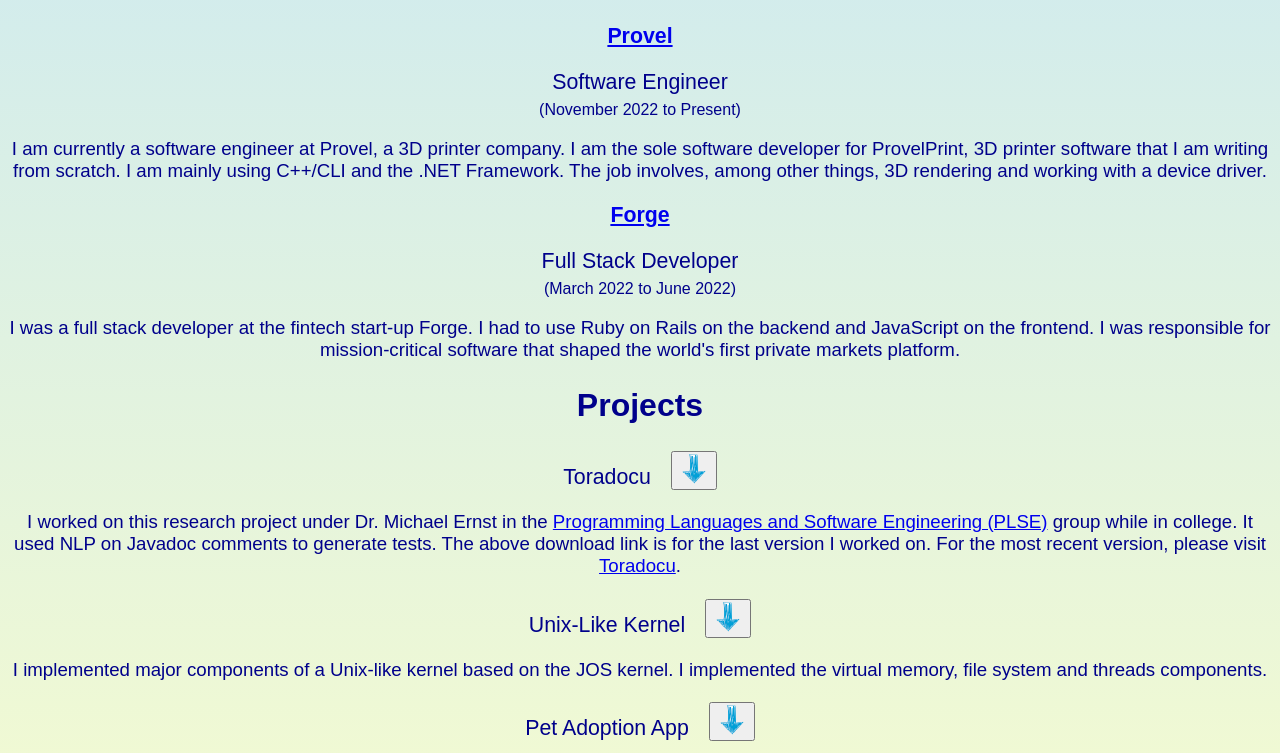
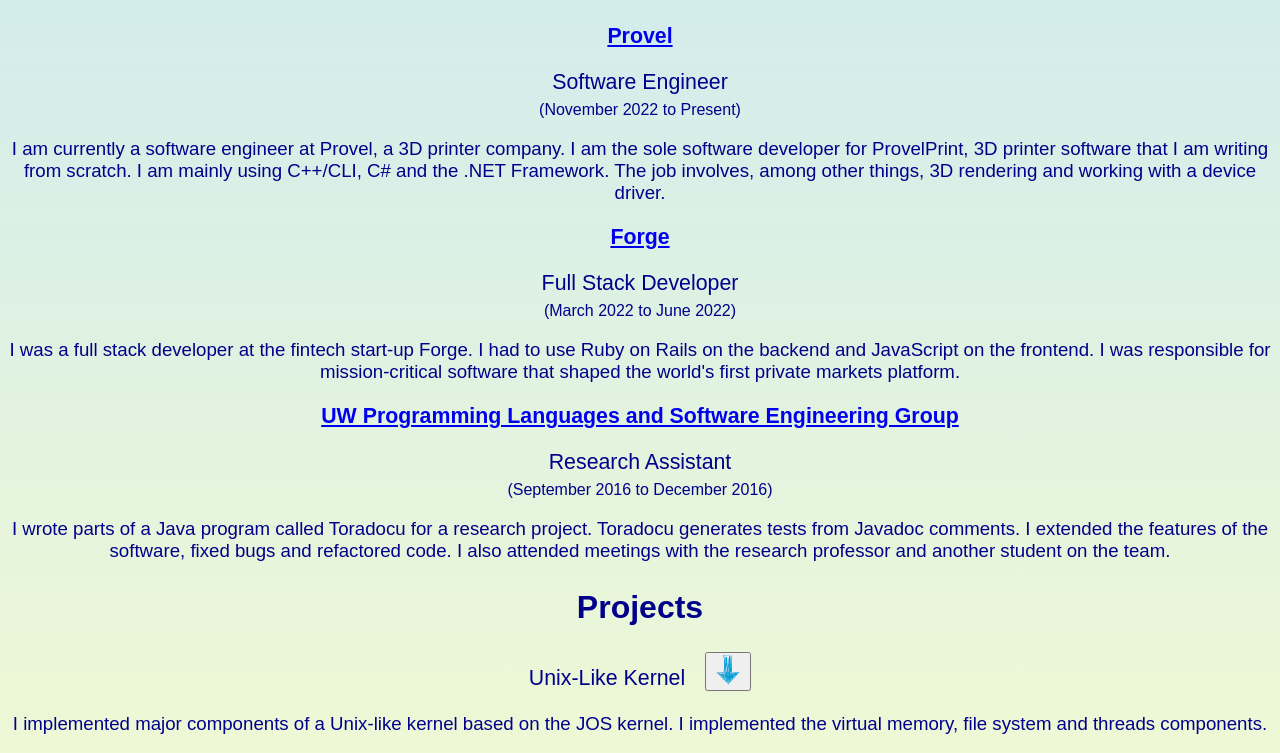
Before and after one commit to asjammu/asjammu.github.io, a plain HTML site: page index.html in a window 1280 px wide. Shown: the part 446-1199 px from the top of the page. Drawn offline with Linux system fonts and the light colour scheme.

Commit message:
Updated portfolio

```diff
--- a/index.html
+++ b/index.html
@@ -20,7 +20,7 @@
         <p class="workExperienceTitle">Software Engineer</p>
         <p class="workExperienceDateRange">(November 2022 to Present)</p>
         <p class="workExperienceDescription">
-            I am currently a software engineer at Provel, a 3D printer company. I am the sole software developer for ProvelPrint, 3D printer software that I am writing from scratch. I am mainly using C++/CLI and the .NET Framework. The job involves, among other things, 3D rendering and working with a device driver.
+            I am currently a software engineer at Provel, a 3D printer company. I am the sole software developer for ProvelPrint, 3D printer software that I am writing from scratch. I am mainly using C++/CLI, C# and the .NET Framework. The job involves, among other things, 3D rendering and working with a device driver.
         </p>
 
         <p class="workExperienceCompany"><b><a href="https://forgeglobal.com/">Forge</a></b></p>
@@ -30,8 +30,14 @@
             I was a full stack developer at the fintech start-up Forge. I had to use Ruby on Rails on the backend and JavaScript on the frontend. I was responsible for mission-critical software that shaped the world's first private markets platform.
         </p>
 
+        <p class="workExperienceCompany"><b><a href="http://uwplse.org/">UW Programming Languages and Software Engineering Group</a></b></p>
+        <p class="workExperienceTitle">Research Assistant</p>
+        <p class="workExperienceDateRange">(September 2016 to December 2016)</p>
+        <p class="workExperienceDescription">
+            I wrote parts of a Java program called Toradocu for a research project. Toradocu generates tests from Javadoc comments. I extended the features of the software, fixed bugs and refactored code. I also attended meetings with the research professor and another student on the team.
+        </p>
+
         <h2>Projects</h2>
-        <p class="projectTitle">Toradocu<button id="toradocu_download"><img class="download_img" src="download.png"></button></p><p class="projectDescription">I worked on this research project under Dr. Michael Ernst in the <a href="https://www.cs.washington.edu/research/plse">Programming Languages and Software Engineering (PLSE)</a> group while in college. It used NLP on Javadoc comments to generate tests. The above download link is for the last version I worked on. For the most recent version, please visit <a href=https://github.com/albertogoffi/toradocu>Toradocu</a>.</p>
         <p class="projectTitle">Unix-Like Kernel<button id="unix_like_kernel_download"><img class="download_img" src="download.png"></button></p><p class="projectDescription">I implemented major components of a Unix-like kernel based on the JOS kernel. I implemented the virtual memory, file system and threads components.</p>
         <p class="projectTitle">Pet Adoption App<button id="pet_adoption_app_download"><img class="download_img" src="download.png"></button></p><p class="projectDescription">I developed an Android app from scratch that allows a user to find pets available for adoption at local shelters.</p>
 
```
